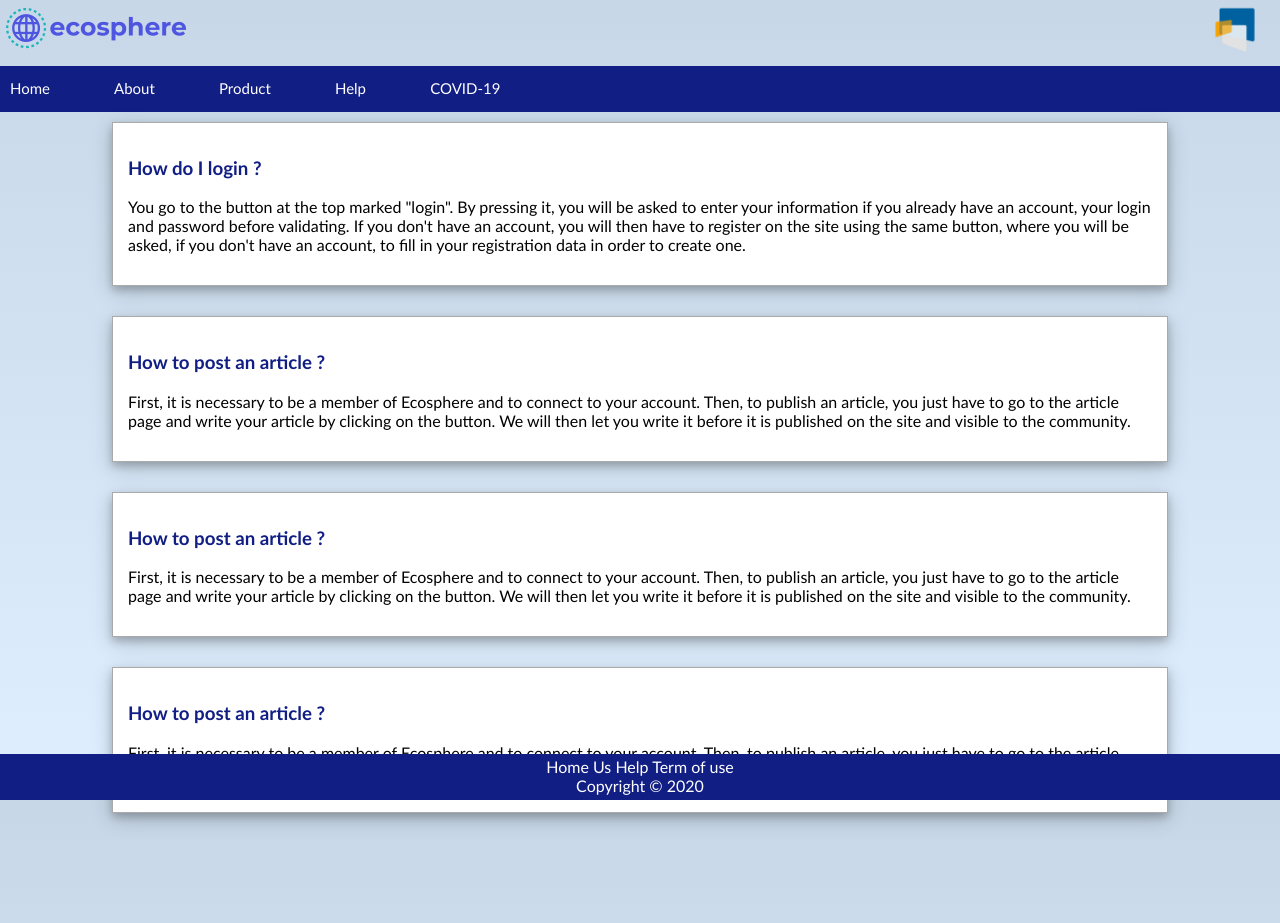
After one commit to NinaKaveh/ecosphere-web-app, a PHP site: page /View/help.php in a window 1280 px wide. The commit adds this page. Run offline with PHP 8.4, Linux system fonts and the light colour scheme.

Commit message:
Correct help page

```diff
--- a/View/css/global.css
+++ b/View/css/global.css
@@ -273,9 +273,22 @@ canvas {
 }
 
 .reponse {
-    color: darkgrey;
+    color: black;
 }
 
+.panel-faq {
+    margin-top: 10px;
+    margin-bottom: 30px;
+    margin-right: auto;
+    margin-left: auto;
+    border: solid 1px #AAA;
+    padding-right: 15px;
+    box-shadow: 0 4px 8px 0 rgba(0, 0, 0, 0.2), 0 6px 20px 0 rgba(0, 0, 0, 0.19);
+    background-color: #FFFFFF;
+    width : 80%;
+    padding: 15px;
+
+}
 /************ USE **********/
 .titleuse {
     font-weight: bold;
--- /dev/null
+++ b/View/help.php
@@ -0,0 +1,65 @@
+<!DOCTYPE html>
+<html lang="en">
+<head>
+    <meta charset="UTF-8">
+    <link rel="stylesheet" type="text/css" href="css/global.css"/>
+    <script type="text/javascript" src="https://code.jquery.com/jquery-1.12.4.js"></script>
+    <script type="text/javascript" src="js/include_header_footer.js"></script>
+</head>
+<body>
+<header>
+    <div id="globalHeader">
+        <script>addGlobalHeader();</script>
+    </div>
+</header>
+
+<main>
+    <article class="panel-faq">
+        <h3 class="question"> How do I login ? </h3>
+        <p class="reponse">
+            You go to the button at the top marked "login". By pressing it, you will be asked to enter your information
+            if you already have an account, your login and password before validating.
+            If you don't have an account, you will then have to register on the site using the same button, where you
+            will be asked, if you don't have an account, to fill in your registration data in order to create one.
+        </p>
+    </article>
+
+    <article class="panel-faq">
+        <h3 class="question"> How to post an article ? </h3>
+        <p class="reponse">
+            First, it is necessary to be a member of Ecosphere and to connect to your account.
+            Then, to publish an article, you just have to go to the article page and write your article by clicking on
+            the button.
+            We will then let you write it before it is published on the site and visible to the community.
+        </p>
+    </article>
+
+    <article class="panel-faq">
+        <h3 class="question"> How to post an article ? </h3>
+        <p class="reponse">
+            First, it is necessary to be a member of Ecosphere and to connect to your account.
+            Then, to publish an article, you just have to go to the article page and write your article by clicking on
+            the button.
+            We will then let you write it before it is published on the site and visible to the community.
+        </p>
+    </article>
+
+    <article class="panel-faq">
+        <h3 class="question"> How to post an article ? </h3>
+        <p class="reponse">
+            First, it is necessary to be a member of Ecosphere and to connect to your account.
+            Then, to publish an article, you just have to go to the article page and write your article by clicking on
+            the button.
+            We will then let you write it before it is published on the site and visible to the community.
+        </p>
+    </article>
+
+    <footer>
+        <div id="globalFooter">
+            <script>addGlobalFooter();</script>
+        </div>
+    </footer>
+</main>
+
+</body>
+</html>
```
Also changed, not shown: help.php (deleted, +0 -47 lines).
